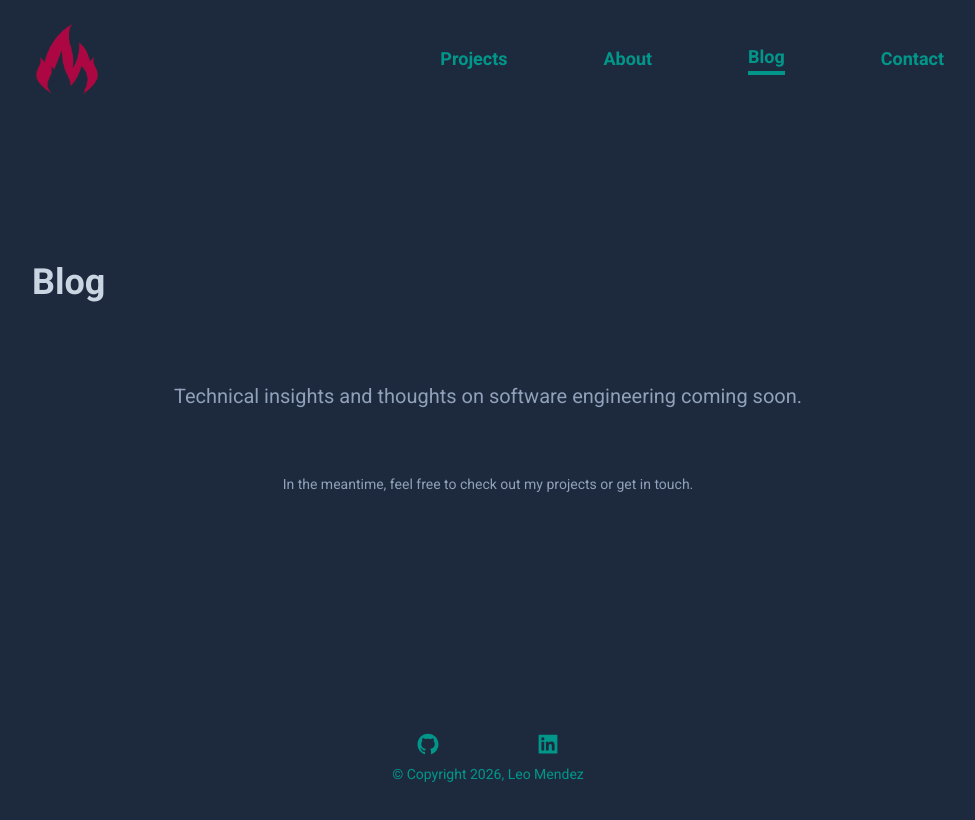
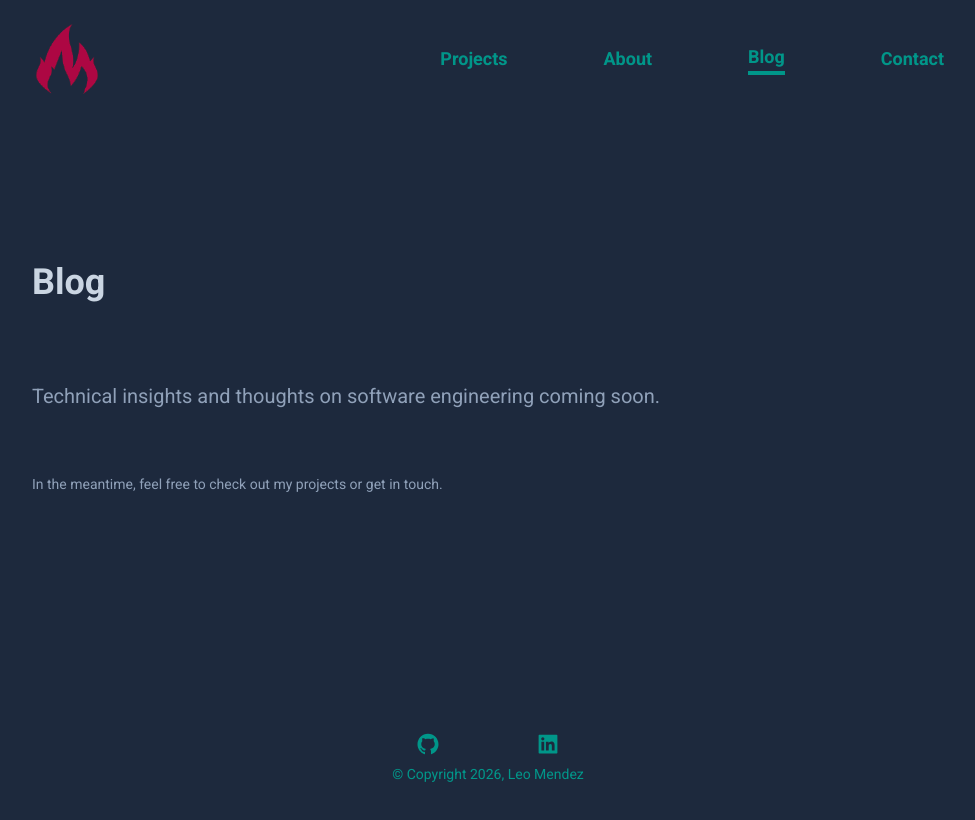
Before and after one commit to leomendez/asce-development, a Next.js app: page /blog in a window 1280 px wide. Shown: the top 820 px of the page, without its empty margins (152-1127 px from the left). Built offline with nearby package versions, Linux system fonts and the light colour scheme.

Commit message:
fixed styling on blog page

```diff
--- a/src/app/blog/page.tsx
+++ b/src/app/blog/page.tsx
@@ -3,11 +3,11 @@ export default function Page() {
     <main className="h-full">
       <div className="p-8 md:p-36 flex flex-col h-full items-start overflow-x-hidden">
         <h1 className="text-4xl font-bold">Blog</h1>
-        <div className="text-slate-400 flex gap-16 flex-col items-center md:mt-20 mt-8 w-full">
-          <p className="text-xl text-center">
+        <div className="text-slate-400 flex gap-16 flex-col items-start md:mt-20 mt-8 w-full">
+          <p className="text-xl ">
             Technical insights and thoughts on software engineering coming soon.
           </p>
-          <p className="text-center text-sm">
+          <p className="text-sm">
             In the meantime, feel free to check out my projects or get in touch.
           </p>
         </div>
```
